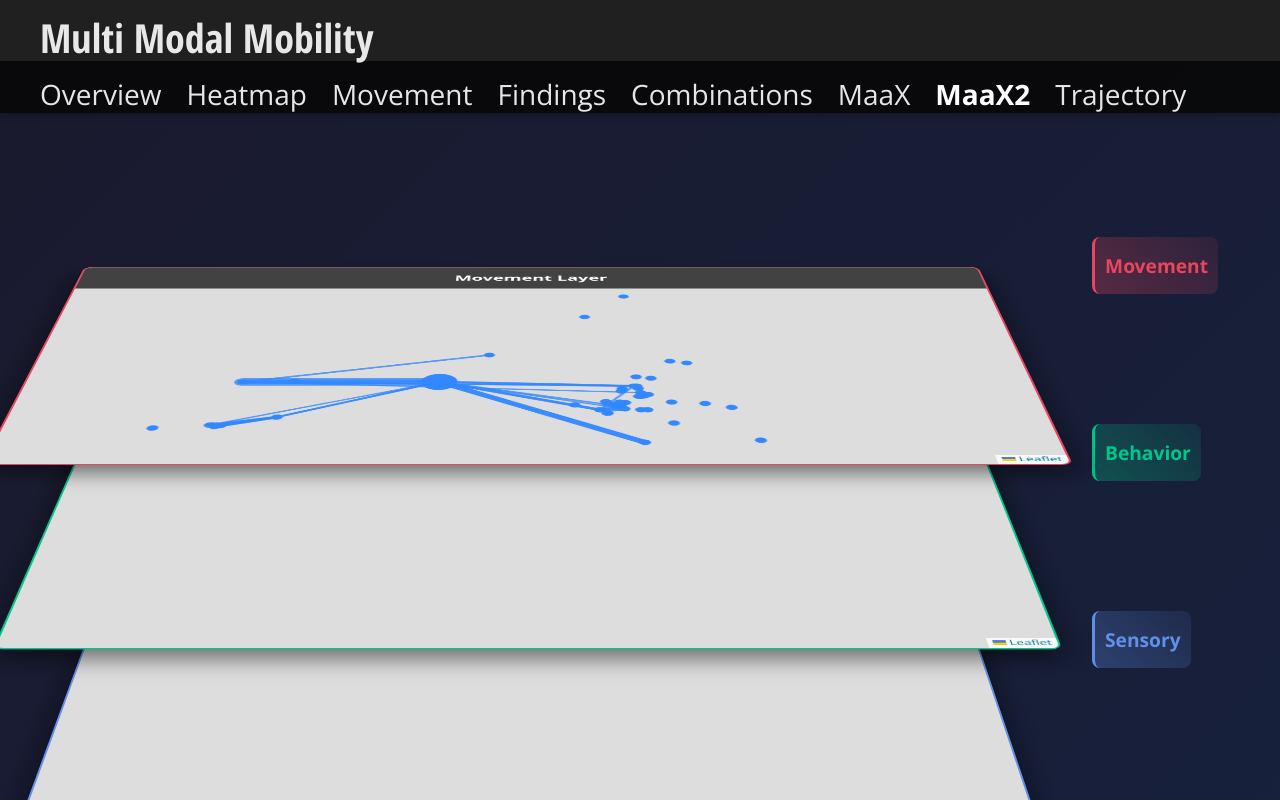
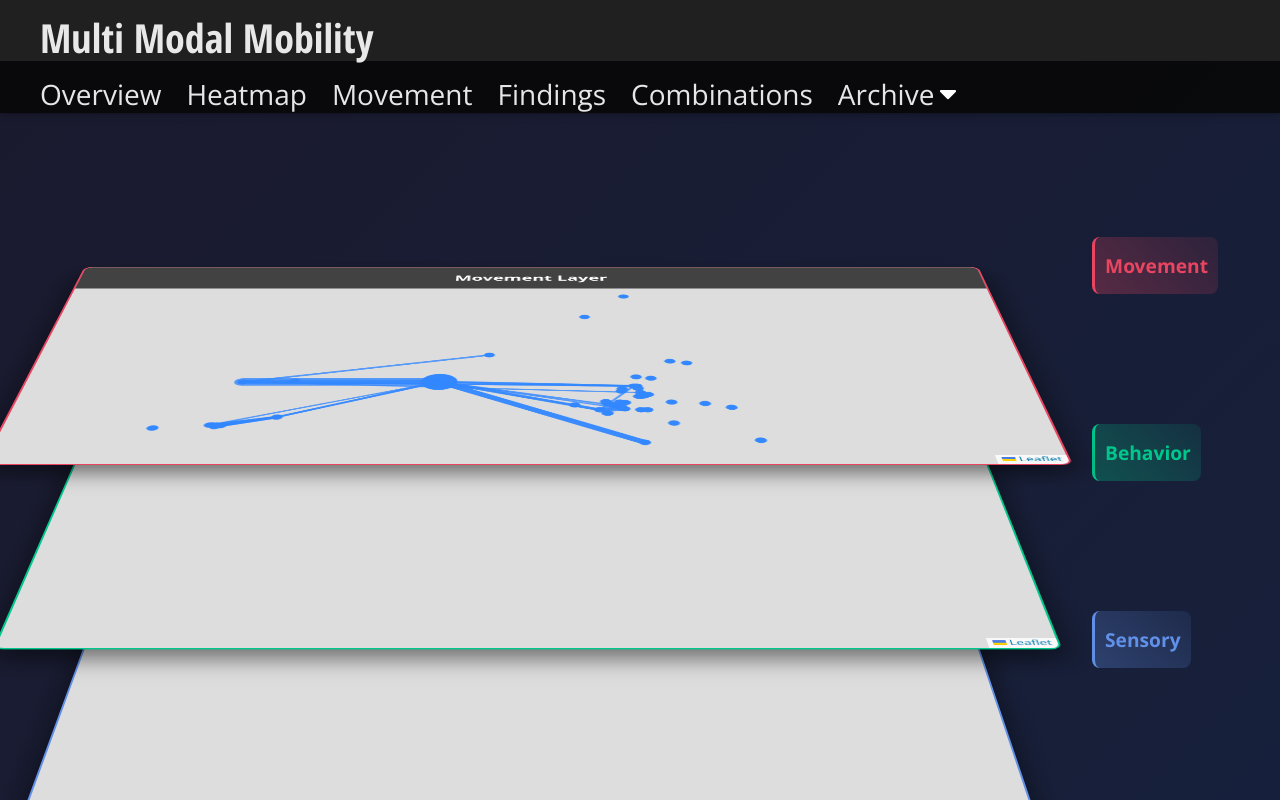
Before and after one commit to yingwendy-wang/MMM-test, a plain HTML site: page maax2.html in a window 1280 px wide. Drawn offline with nearby package versions, Linux system fonts and the light colour scheme.

Commit message:
Add dropdown menu

```diff
--- a/menu.html
+++ b/menu.html
@@ -12,9 +12,14 @@
       <a class="menu-movement" href="movement.html">Movement</a>
       <a class="menu-detail" href="details.html">Findings</a>
       <a class="menu-combinations" href="combinations.html">Combinations</a>
-      <a class="menu-maax" href="maax.html">MaaX</a>
-      <a class="menu-maax2" href="maax2.html">MaaX2</a>
-      <a class="menu-trajectory" href="trajectory.html">Trajectory</a>
+      <div class="dropdown">
+        <a class="dropbtn" href="empty.html">Archive<i class="fas fa-caret-down"></i></a>
+        <div class="dropdown-content">
+          <a href="maax.html">MaaX</a>
+          <a href="maax2.html">MaaX2</a>
+          <a href="trajectory.html">Trajectory</a>
+        </div>
+      </div>
     </div>
   </div>
 </div>
```
